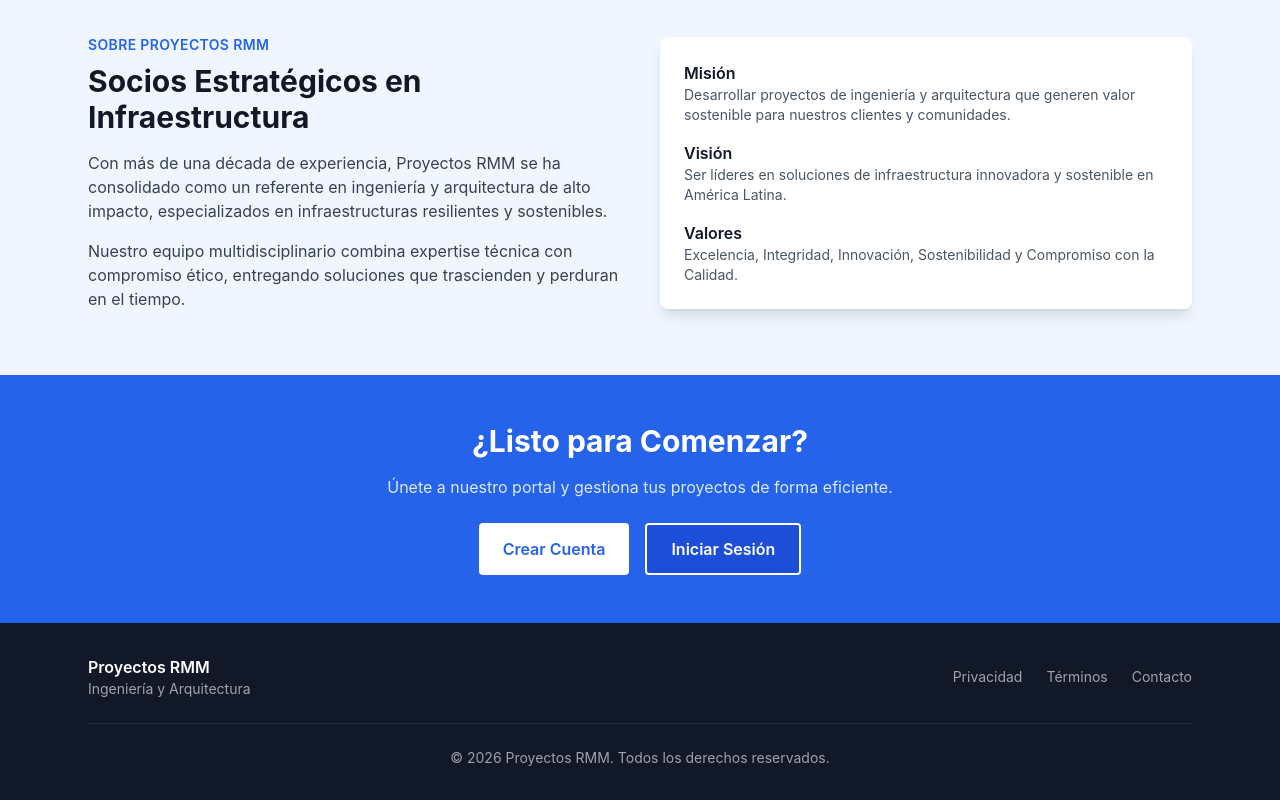
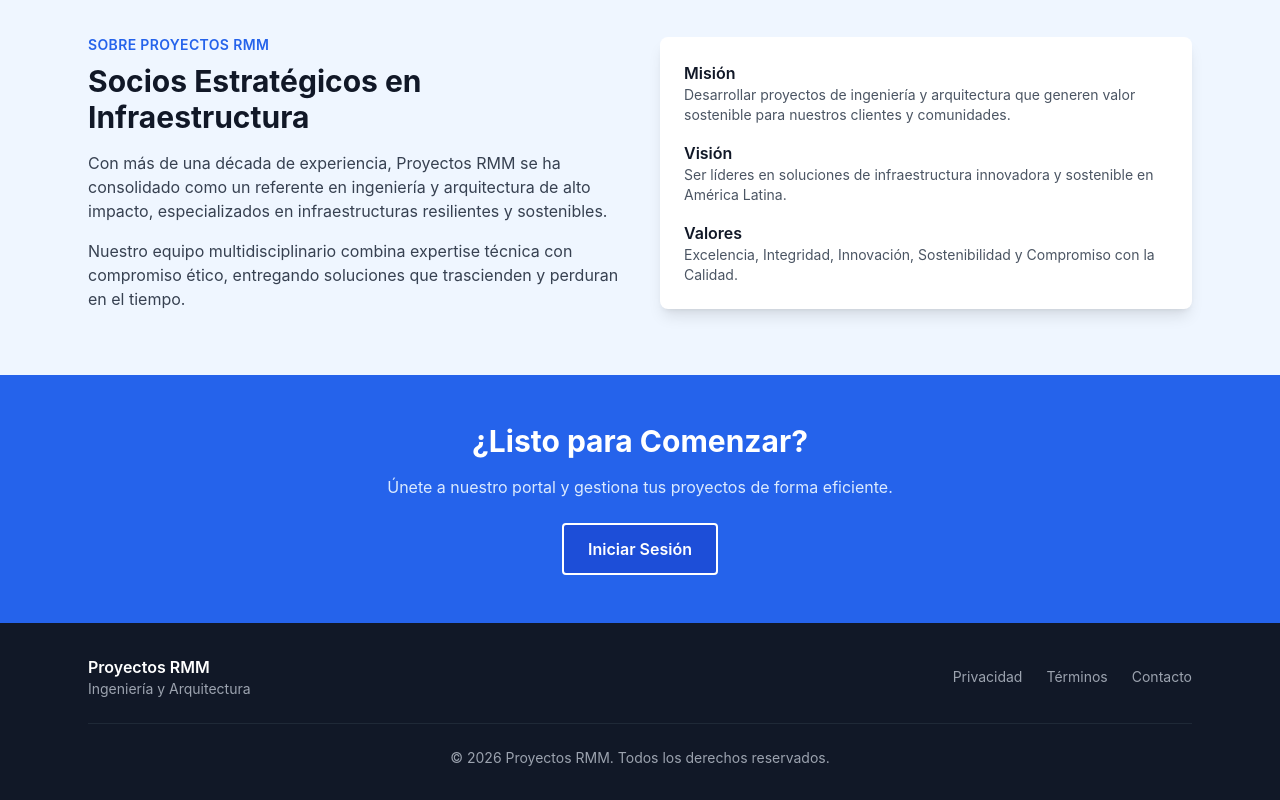
Before and after one commit to EmiltonMenaA/PROYECTOS-RMM, a React (Vite) app in the folder frontend/: page / in a window 1280 px wide. Shown: the part 1191-1991 px from the top of the page. Built offline with nearby package versions, Linux system fonts and the light colour scheme; no server answers; the HTML template or start-up script is replaced by a standard one.

Commit message:
Remove register button from home CTA

```diff
--- a/frontend/src/components/Home.jsx
+++ b/frontend/src/components/Home.jsx
@@ -201,12 +201,6 @@ export default function Home({ user }) {
           </p>
           <div className="flex flex-col md:flex-row gap-4 justify-center">
             <button
-              onClick={() => navigate('/register')}
-              className="px-6 py-3 bg-white text-blue-600 rounded font-semibold hover:bg-gray-100 transition"
-            >
-              Crear Cuenta
-            </button>
-            <button
               onClick={() => navigate('/login')}
               className="px-6 py-3 bg-blue-700 text-white rounded font-semibold hover:bg-blue-800 transition border-2 border-white"
             >
```
